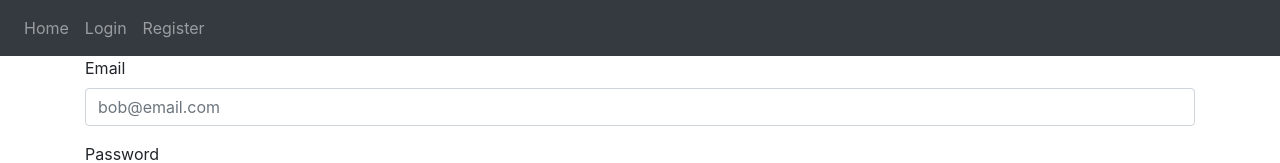
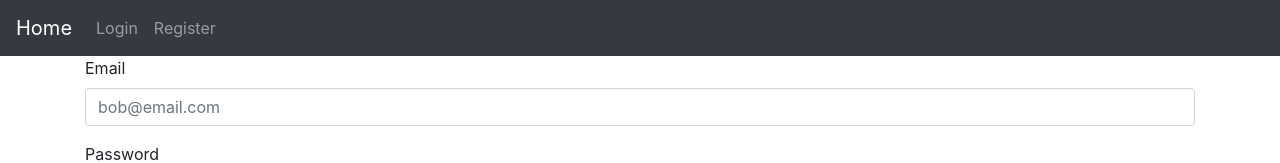
Before and after one commit to devpointlabs/lab-notes-sum21, a React (Create React App) app in the folder client/: page /register in a window 1280 px wide. Shown: the top 163 px of the page. Built offline with nearby package versions, Linux system fonts and the light colour scheme; what devise-axios would draw is missing.

Commit message:
added logout to the navbar after you're logged in, gave Nomatch page a link to home

```diff
--- a/client/src/components/shared/MainNavbar.js
+++ b/client/src/components/shared/MainNavbar.js
@@ -1,13 +1,44 @@
-import { Navbar, Nav } from 'react-bootstrap'
+import { AuthConsumer } from '../../providers/AuthProvider';
+import { Link, withRouter } from 'react-router-dom';
+import { Navbar, Nav, Button } from 'react-bootstrap';
 
-const MainNavbar = () => (
-  <Navbar bg="dark" variant="dark">
-    <Nav>
-      <Nav.Link href="/">Home</Nav.Link>
-      <Nav.Link href="/login">Login</Nav.Link>
-      <Nav.Link href="/register">Register</Nav.Link>
-    </Nav>
-  </Navbar>
+const MainNavbar = ({ user, handleLogout, history }) => {
+
+  const rightNavItems = () => {
+    if (user) {
+      return(
+        <Nav className="justify-content-end">
+          <Button variant="outline-info" onClick={() => handleLogout(history)}>
+            Logout
+          </Button>
+        </Nav>
+      )
+    } else {
+      return (
+        <Nav className="mr-auto justify-content-end">
+          <Nav.Link href="/login">Login</Nav.Link>
+          <Nav.Link href="/register">Register</Nav.Link>
+        </Nav>
+      )
+    }
+  }
+
+  return (
+    <Navbar bg="dark" variant="dark">
+      <Link to="/">
+        <Navbar.Brand>Home</Navbar.Brand>
+      </Link>
+      { rightNavItems() }
+    </Navbar>
+  )
+}
+
+const ConnectedMainNavbar = (props) => (
+  <AuthConsumer>
+    { auth =>
+      <MainNavbar {...props} {...auth} />
+    }
+  </AuthConsumer>
 )
 
-export default MainNavbar;
+export default withRouter(ConnectedMainNavbar);
--- a/client/src/components/shared/Nomatch.js
+++ b/client/src/components/shared/Nomatch.js
@@ -1,13 +1,15 @@
-import { Jumbotron } from 'react-bootstrap';
-
+import { Jumbotron, Button } from 'react-bootstrap';
+import { Link } from 'react-router-dom';
 
 const Nomatch = () => (
-  <>
-    <Jumbotron>
-      <p>404 page</p>
-
-    </Jumbotron>
-  </>
+  <Jumbotron>
+    <h1>404 - page not found</h1>
+    <Link to="/">
+      <Button>
+        Return Home
+      </Button>
+    </Link>
+  </Jumbotron>
 )
 
 export default Nomatch;
```
